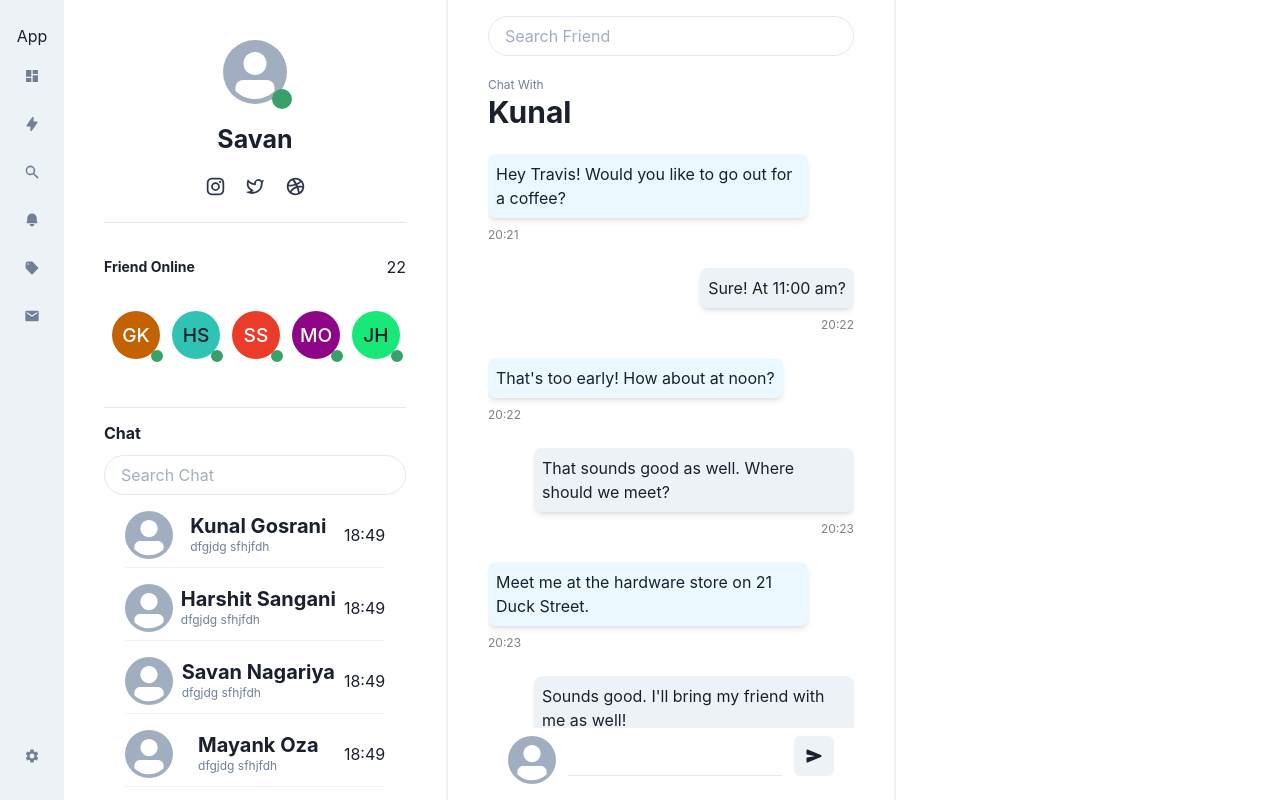
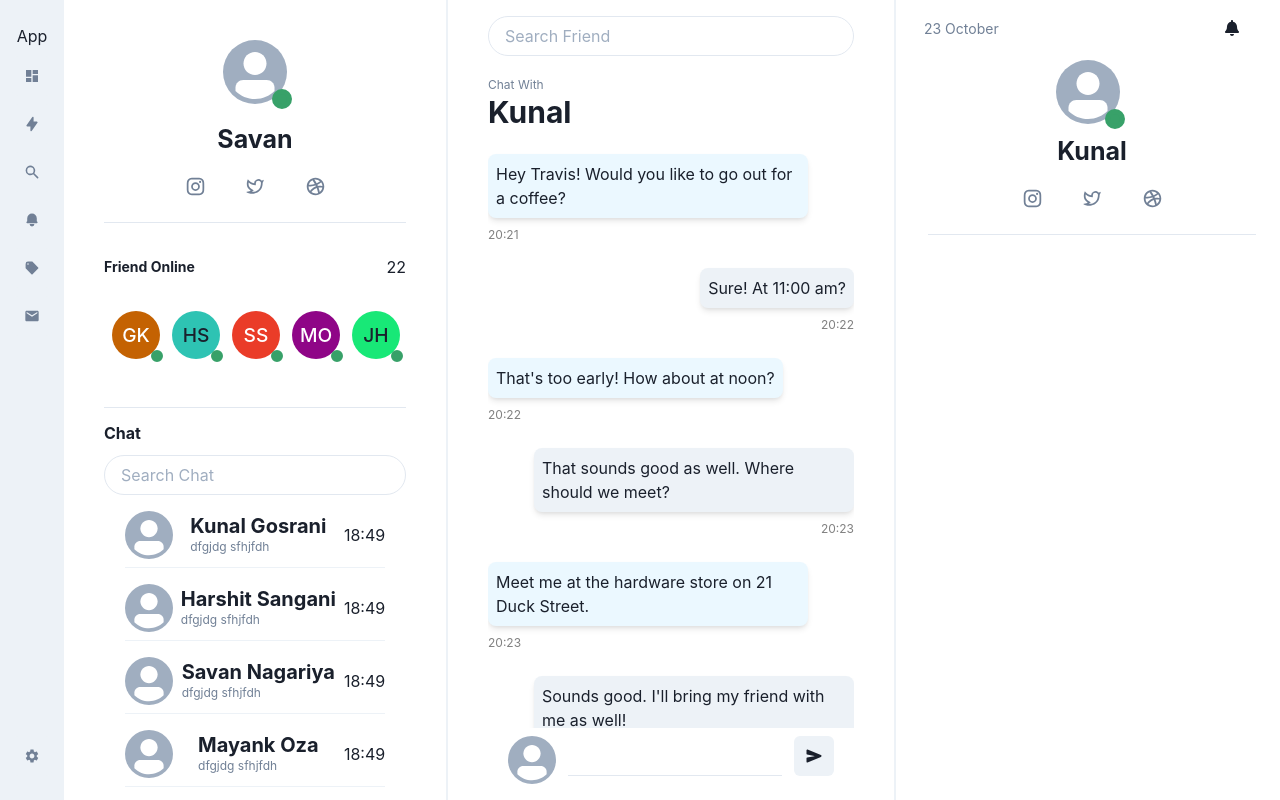
Before and after one commit to SavanNagariya/chat-app, a Next.js app: page / in a window 1280 px wide. Built offline with nearby package versions, Linux system fonts and the light colour scheme.

Commit message:
chat file top row finish

```diff
--- /dev/null
+++ b/components/chatfile/index.tsx
@@ -0,0 +1,76 @@
+import {
+  Flex,
+  VStack,
+  Text,
+  IconButton,
+  HStack,
+  Avatar,
+  AvatarBadge,
+  Heading,
+} from "@chakra-ui/react";
+import { FaBell } from "react-icons/fa";
+import { RiDribbbleLine, RiInstagramLine, RiTwitterLine } from "react-icons/ri";
+const ChatFile = () => {
+  return (
+    <Flex px={7} w="full" flexDirection="column" alignItems="center" pt={2}>
+      <HStack justify="space-between" w="full">
+        <Text fontSize="sm" color="gray.500">
+          23 October
+        </Text>
+        <IconButton
+          _hover={{ bg: "gray.100" }}
+          aria-label="bell"
+          variant="ghost"
+          rounded="full"
+          icon={<FaBell />}
+        ></IconButton>
+      </HStack>
+
+      <HStack w="full" alignItems="center" flexDirection="column" mt={3}>
+        <Avatar size="lg">
+          <AvatarBadge
+            bg="green.500"
+            boxSize={5}
+            borderColor="green.500"
+          ></AvatarBadge>
+        </Avatar>
+        <Heading fontSize={25} size="sm" pt={3}>
+          Kunal
+        </Heading>
+        <Flex
+          borderBottomWidth={1}
+          pt={3}
+          borderBottomColor="gray.200"
+          w="full"
+          justifyContent="center"
+          pb={4}
+          gridGap={5}
+        >
+          <IconButton
+            icon={<RiInstagramLine />}
+            variant="ghost"
+            aria-label=""
+            color="gray.500"
+            fontSize={21}
+          />
+          <IconButton
+            icon={<RiTwitterLine />}
+            variant="ghost"
+            aria-label=""
+            color="gray.500"
+            fontSize={21}
+          />
+          <IconButton
+            icon={<RiDribbbleLine />}
+            variant="ghost"
+            aria-label=""
+            color="gray.500"
+            fontSize={21}
+          />
+        </Flex>
+      </HStack>
+    </Flex>
+  );
+};
+
+export default ChatFile;
--- a/components/chathistory/chathistorysidebar.tsx
+++ b/components/chathistory/chathistorysidebar.tsx
@@ -41,27 +41,28 @@ const LeftSidebar = () => {
           borderBottomColor="gray.200"
           w="full"
           justifyContent="center"
+          gridGap={5}
           pb={4}
         >
           <IconButton
             icon={<RiInstagramLine />}
             variant="ghost"
             aria-label=""
-            color="gray.700"
+            color="gray.500"
             fontSize={21}
           />
           <IconButton
             icon={<RiTwitterLine />}
             variant="ghost"
             aria-label=""
-            color="gray.700"
+            color="gray.500"
             fontSize={21}
           />
           <IconButton
             icon={<RiDribbbleLine />}
             variant="ghost"
             aria-label=""
-            color="gray.700"
+            color="gray.500"
             fontSize={21}
           />
         </Flex>
--- a/pages/index.tsx
+++ b/pages/index.tsx
@@ -1,5 +1,6 @@
 import { Flex, HStack, Button } from "@chakra-ui/react";
 import Chat from "../components/chat";
+import ChatFile from "../components/chatfile";
 import LeftSidebar from "../components/chathistory/chathistorysidebar";
 import Navbar from "../components/Navbar";
 
@@ -29,7 +30,9 @@ const IndexPage = () => {
         >
           <Chat />
         </Flex>
-        <Flex as="aside" h="full" maxW="sm" w="full"></Flex>
+        <Flex as="aside" h="full" maxW="sm" w="full">
+          <ChatFile />
+        </Flex>
       </HStack>
     </>
   );
```
